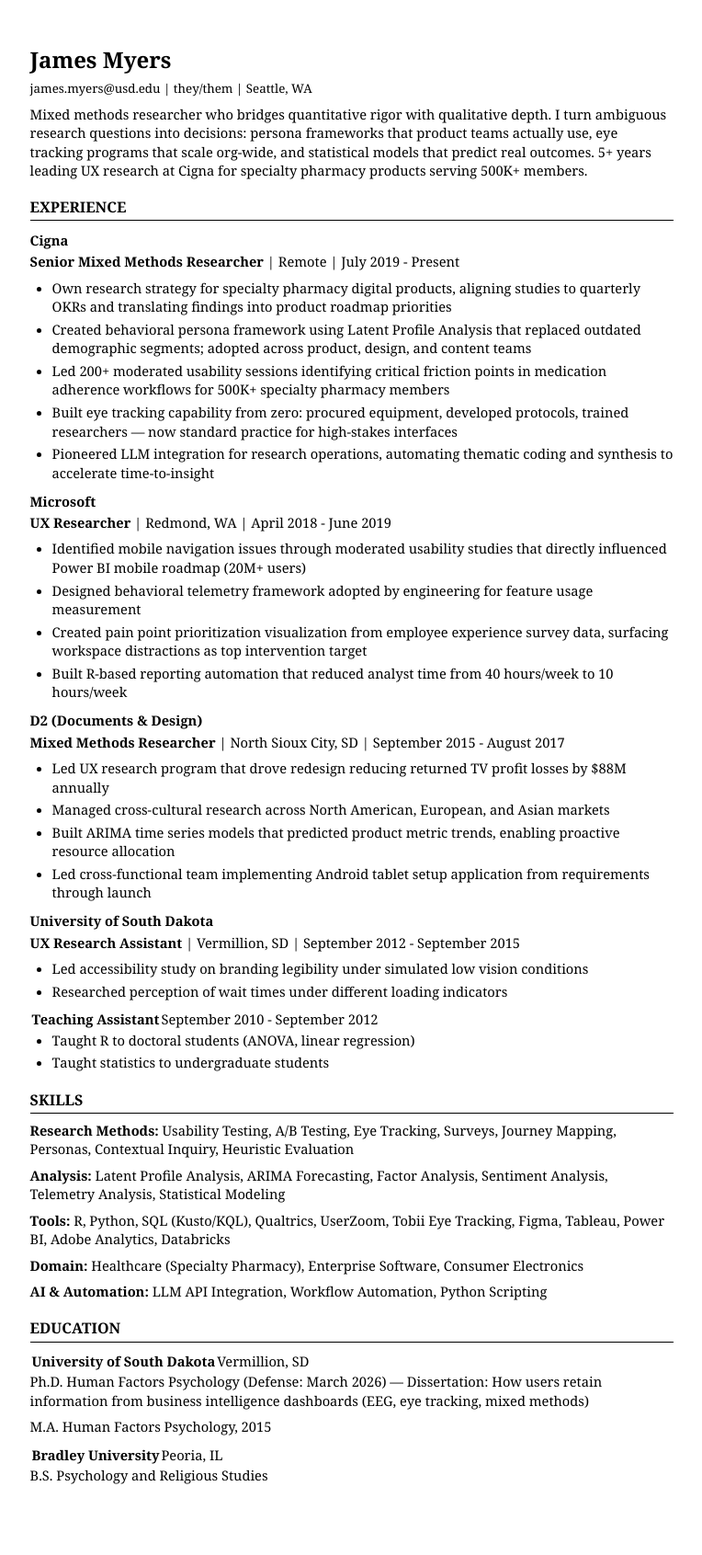
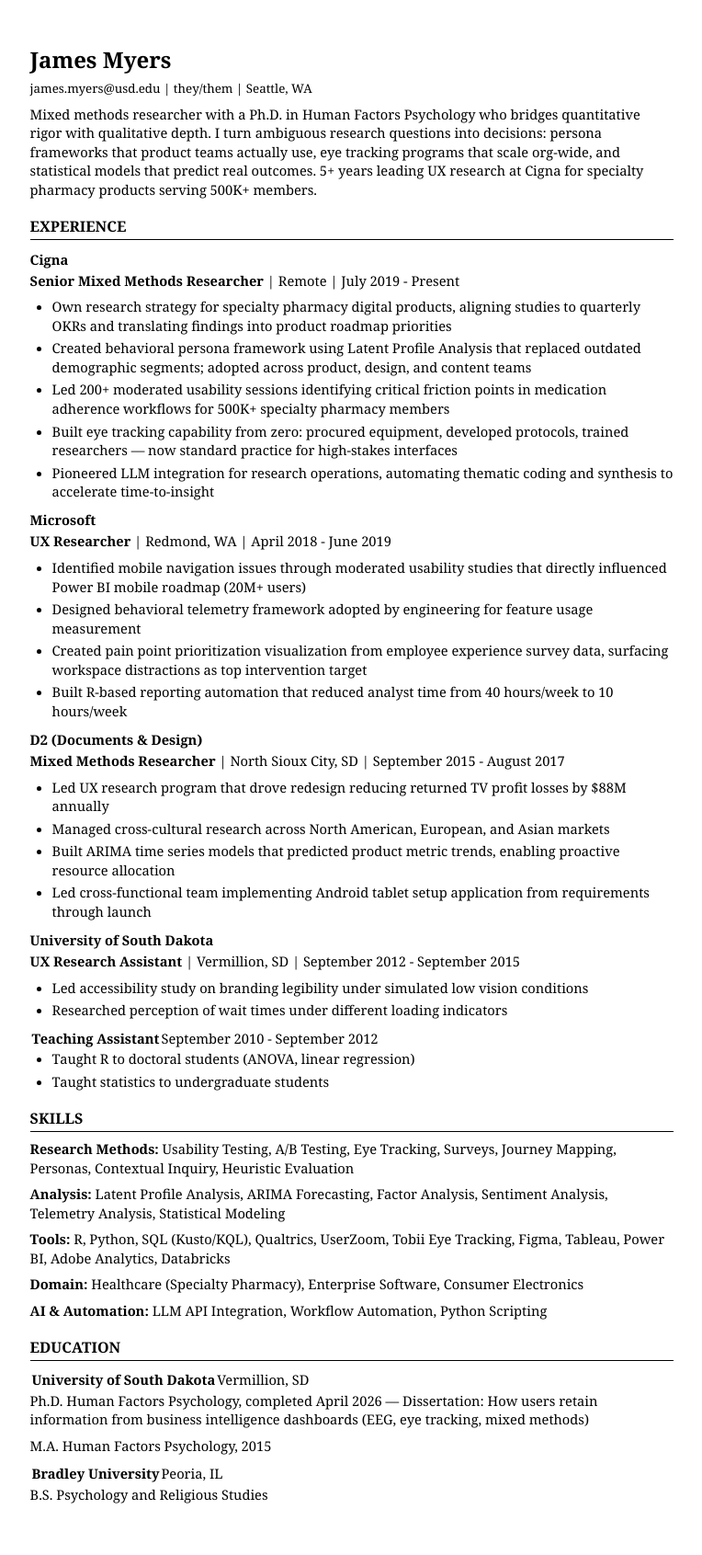
Before and after one commit to Terwox/terwox.github.io, a Jekyll site: the page built from resume-pdf.md, in a window 1280 px wide. Shown: the whole page at 92% size, without its empty margins (257-1021 px from the left). Built offline with Jekyll 4.4.1, drawn with Linux system fonts in a browser that asks for light colours.

Commit message:
Update resume PhD completion

```diff
--- a/assets/resume-standalone.html
+++ b/assets/resume-standalone.html
@@ -92,7 +92,7 @@
 <h1>James Myers</h1>
 <p class="contact">james.myers@usd.edu | they/them | Seattle, WA</p>
 
-<p class="summary">Mixed methods UX researcher specializing in healthcare and enterprise software. Combines quantitative analysis (latent profile analysis, psychophysiology, telemetry) with qualitative depth. 5+ years at Cigna translating member insights into digital products serving 500K+ specialty pharmacy members.</p>
+<p class="summary">Mixed methods UX researcher with a Ph.D. in Human Factors Psychology, specializing in healthcare and enterprise software. Combines quantitative analysis (latent profile analysis, psychophysiology, telemetry) with qualitative depth. 5+ years at Cigna translating member insights into digital products serving 500K+ specialty pharmacy members.</p>
 
 <h2>Experience</h2>
 
@@ -154,7 +154,7 @@
 <h2>Education</h2>
 
 <h3>University of South Dakota</h3>
-<p>Ph.D. Human Factors Psychology (Expected 2026) — Dissertation in Progress: Dashboard knowledge retention</p>
+<p>Ph.D. Human Factors Psychology, completed April 2026 — Dissertation: Dashboard knowledge retention</p>
 
 <h3>Bradley University</h3>
 <p>B.S. Psychology and Religious Studies</p>
--- a/resume-pdf.md
+++ b/resume-pdf.md
@@ -8,7 +8,7 @@ permalink: /resume-pdf/
 
 <p class="contact">james.myers@usd.edu | they/them | Seattle, WA</p>
 
-<p class="summary">Mixed methods researcher who bridges quantitative rigor with qualitative depth. I turn ambiguous research questions into decisions: persona frameworks that product teams actually use, eye tracking programs that scale org-wide, and statistical models that predict real outcomes. 5+ years leading UX research at Cigna for specialty pharmacy products serving 500K+ members.</p>
+<p class="summary">Mixed methods researcher with a Ph.D. in Human Factors Psychology who bridges quantitative rigor with qualitative depth. I turn ambiguous research questions into decisions: persona frameworks that product teams actually use, eye tracking programs that scale org-wide, and statistical models that predict real outcomes. 5+ years leading UX research at Cigna for specialty pharmacy products serving 500K+ members.</p>
 
 ## Experience
 
@@ -64,7 +64,7 @@ permalink: /resume-pdf/
 
 **University of South Dakota** | Vermillion, SD
 
-Ph.D. Human Factors Psychology (Defense: March 2026) — Dissertation: How users retain information from business intelligence dashboards (EEG, eye tracking, mixed methods)
+Ph.D. Human Factors Psychology, completed April 2026 — Dissertation: How users retain information from business intelligence dashboards (EEG, eye tracking, mixed methods)
 
 M.A. Human Factors Psychology, 2015
 
```
Also changed, not shown: index.md (+3 -3 lines), portfolio/dissertation.md (+2 -2 lines), 2 other files.
